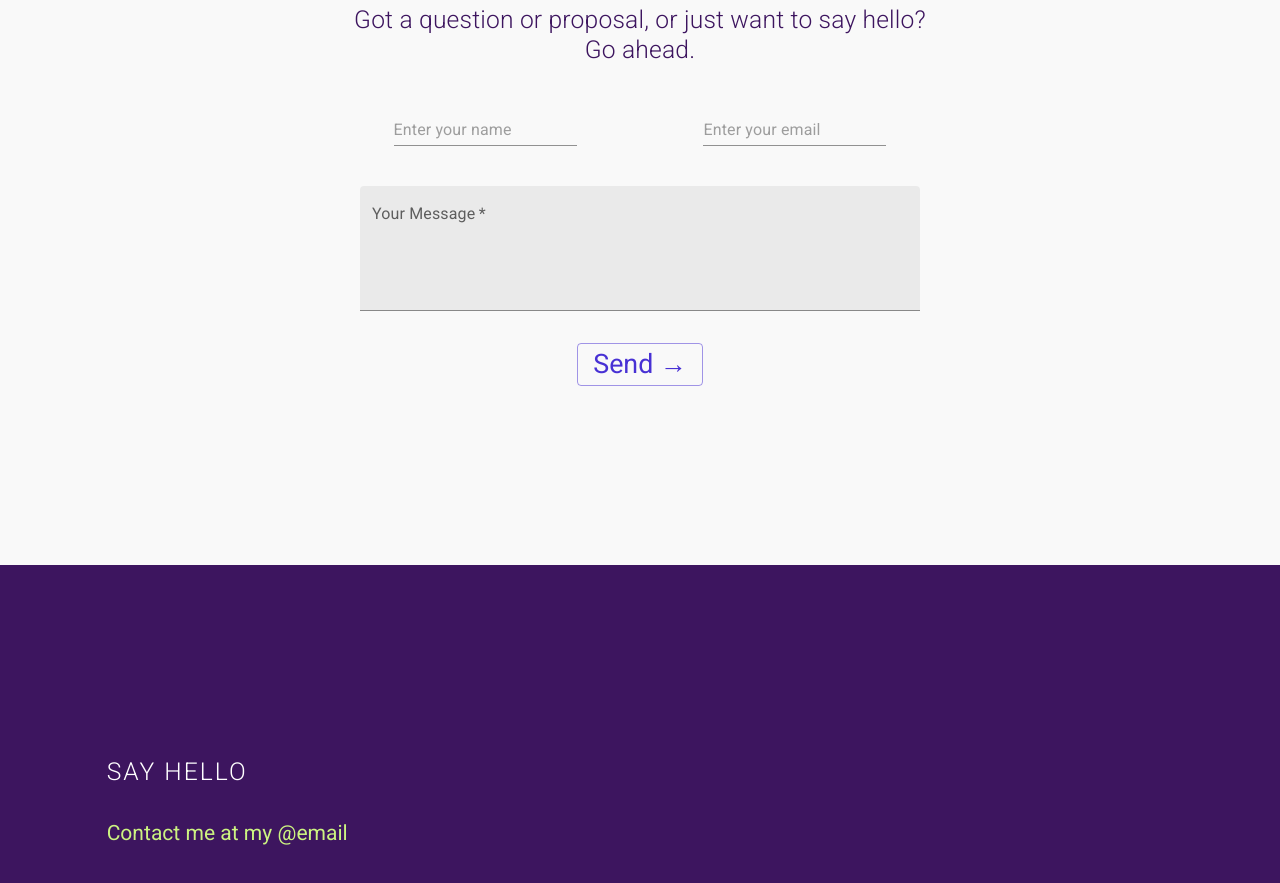
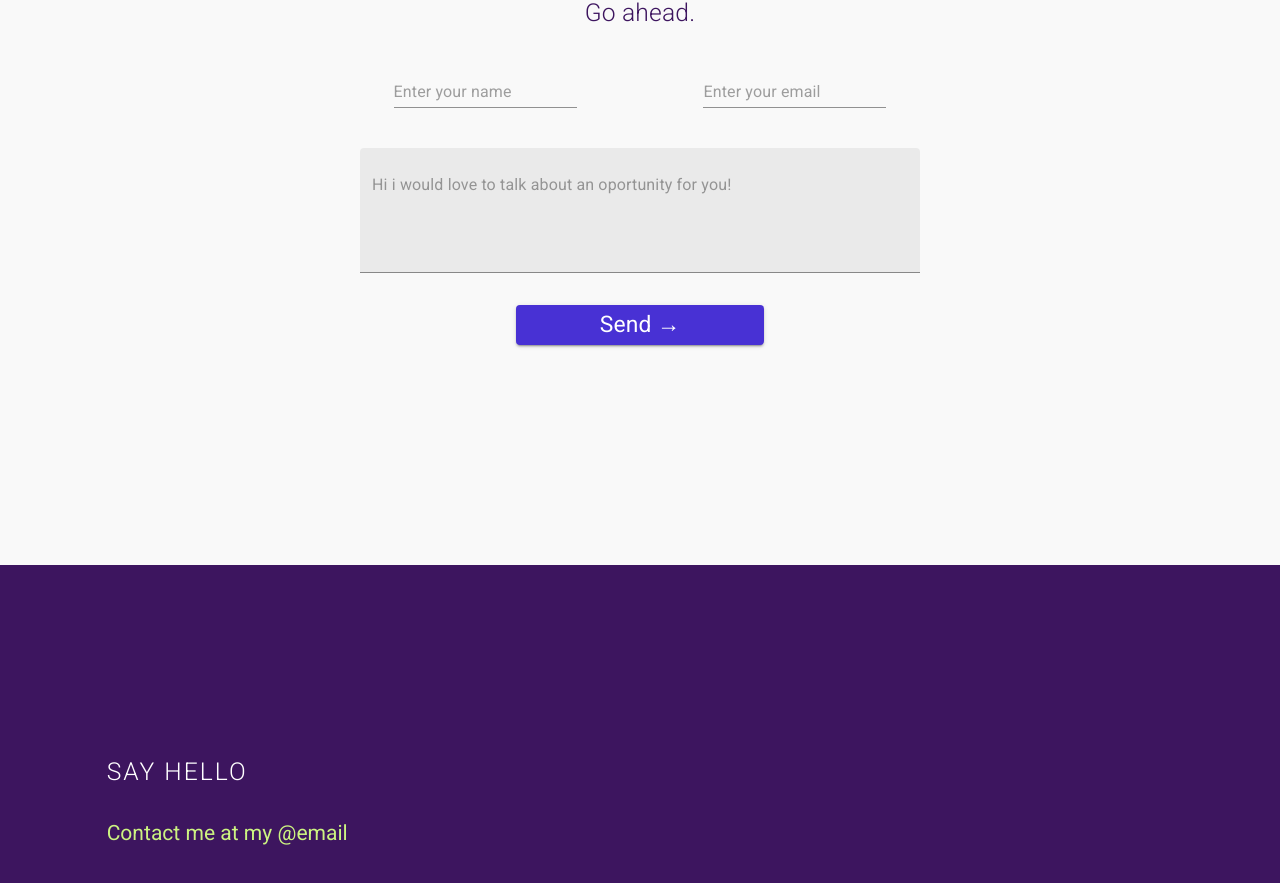
Before and after one commit to horacio512/portfolio2, a React (Vite) app: page / in a window 1280 px wide. Shown: the part 3222-4105 px from the top of the page. Built offline with nearby package versions, Linux system fonts and the light colour scheme.

Commit message:
work push

```diff
--- a/package.json
+++ b/package.json
@@ -10,11 +10,11 @@
     "preview": "vite preview"
   },
   "dependencies": {
+    "@emailjs/browser": "^3.11.0",
     "@emotion/react": "^11.11.1",
     "@emotion/styled": "^11.11.0",
     "@mui/icons-material": "^5.14.13",
     "@mui/material": "^5.14.11",
-    "emailjs": "^4.0.3",
     "react": "^18.2.0",
     "react-dom": "^18.2.0",
     "react-router-dom": "^6.16.0",
--- a/src/pages/Contact.jsx
+++ b/src/pages/Contact.jsx
@@ -1,14 +1,27 @@
-import React from 'react'
+import React, { useState } from 'react'
 import { ThemeProvider } from '@emotion/react'
 import theme from '../assets/MuiTheme'
-import { Button, Grid, TextField, Typography } from '@mui/material'
+import { Button, Fade, Grid, TextField, Typography } from '@mui/material'
+import emailjs from "@emailjs/browser"
+
 
 const Contact = () => {
+
+    const [status, setStatus] = useState(400)
+
+    const sendMail = (e) => {
+        e.preventDefault()
+        emailjs.sendForm("service_tyf8tp9", "template_fqsovm9", e.target, "Oe7b_WInIH2SDxkwo")
+            .then(response => setStatus(response))
+            .catch(error => console.log(error))
+            .then(e.target.reset())
+            .then(setTimeout(() => { setStatus(400) }, 3000))
+    }
 
 
     return (
         <ThemeProvider theme={theme} >
-            <Grid container height="100vh" justifyContent="center" alignContent="center" sx={{ backgroundColor: "#f9f9f9" }}>
+            <Grid container height="100vh" id="contact" justifyContent="center" alignContent="center" sx={{ backgroundColor: "#f9f9f9" }}>
 
                 <Grid item xs={12} sm={6} textAlign="center" pb={4}>
                     <Typography variant="h2" color="primary" fontWeight={800}>Send me a message!</Typography>
@@ -17,7 +30,7 @@ const Contact = () => {
                 </Grid>
 
                 <Grid item xs={12} sm={7} >
-                    <form>
+                    <form onSubmit={sendMail}>
                         <Grid item xs={12} display="flex" justifyContent="space-evenly" mb={5}>
                             <TextField name="name" placeholder="Enter your name" variant="standard" required />
                             <TextField name="email" type="email" placeholder="Enter your email" variant="standard" required />
@@ -25,15 +38,22 @@ const Contact = () => {
 
                         <Grid item xs={12} display="flex" justifyContent="center">
                             <Grid item xs={11} sm={9}>
-                                <TextField name="msg" multiline rows={4} type="text" fullWidth placeholder="Enter your message" label="Your Message" variant="filled" required />
+                                <TextField name="msg" multiline rows={4} type="text" fullWidth placeholder="Hi i would love to talk about an oportunity for you!" variant="filled" required />
                             </Grid>
                         </Grid>
 
-                        <Grid item xs={12} mt={4} display="flex" justifyContent="center">
-                            <Button type="submit" variant="outlined" ><Typography variant="h3" textTransform="capitalize">Send &#8594;</Typography></Button>
+                        <Grid item xs={12} justifyContent="center" display="flex" mb={6}>
+                            <Grid item xs={6} sm={4} mt={4} justifyContent="center">
+                                <Button type="submit" fullWidth variant="contained" ><Typography variant="h4" textTransform="capitalize">Send &#8594;</Typography></Button>
+                            </Grid>
                         </Grid>
                     </form>
+
+                    <Typography variant="h4" fontWeight={500} textAlign="center" color="primary" visibility={status.status === 200 ? ("visible") : ("hidden")}>
+                        Your message has been sent!</Typography>
+
                 </Grid>
+
             </Grid>
         </ThemeProvider >
     )
--- a/src/pages/Footer.jsx
+++ b/src/pages/Footer.jsx
@@ -1,4 +1,4 @@
-import React, { useState } from 'react'
+import React from 'react'
 import { ThemeProvider } from '@emotion/react'
 import theme from '../assets/MuiTheme'
 import { Button, Grid, Typography } from '@mui/material'
@@ -8,7 +8,7 @@ const Footer = () => {
 
   return (
     <ThemeProvider theme={theme} >
-      <Grid container height="100vh" sx={{ background: "#3d155f" }} justifyContent="center" >
+      <Grid container height="100vh" id="footer" sx={{ background: "#3d155f" }} justifyContent="center" >
 
         <Grid item xs={11} sm={10}>
           <Typography variant="h4" mt="18%" letterSpacing={2} color="white" fontWeight={300}>SAY HELLO</Typography>
```
Also changed, not shown: 1 other file (tests, documents, lock files or other folders).
